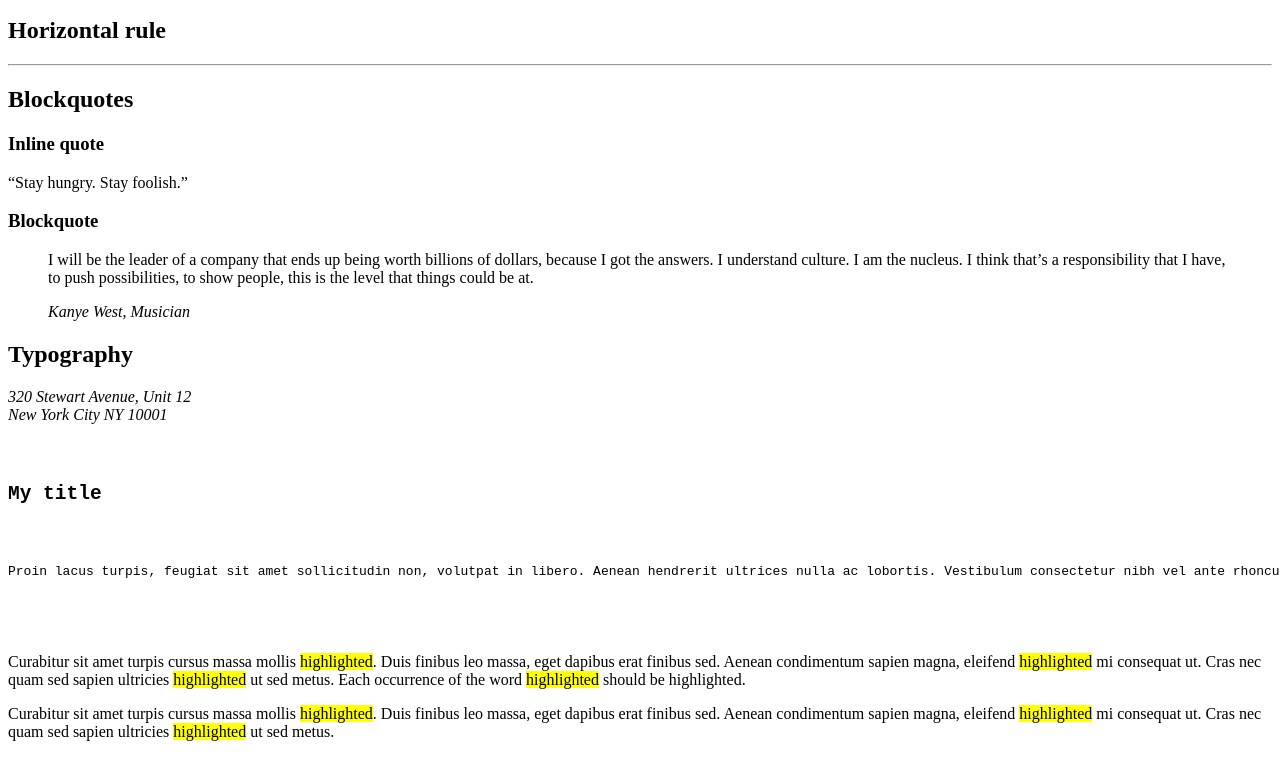
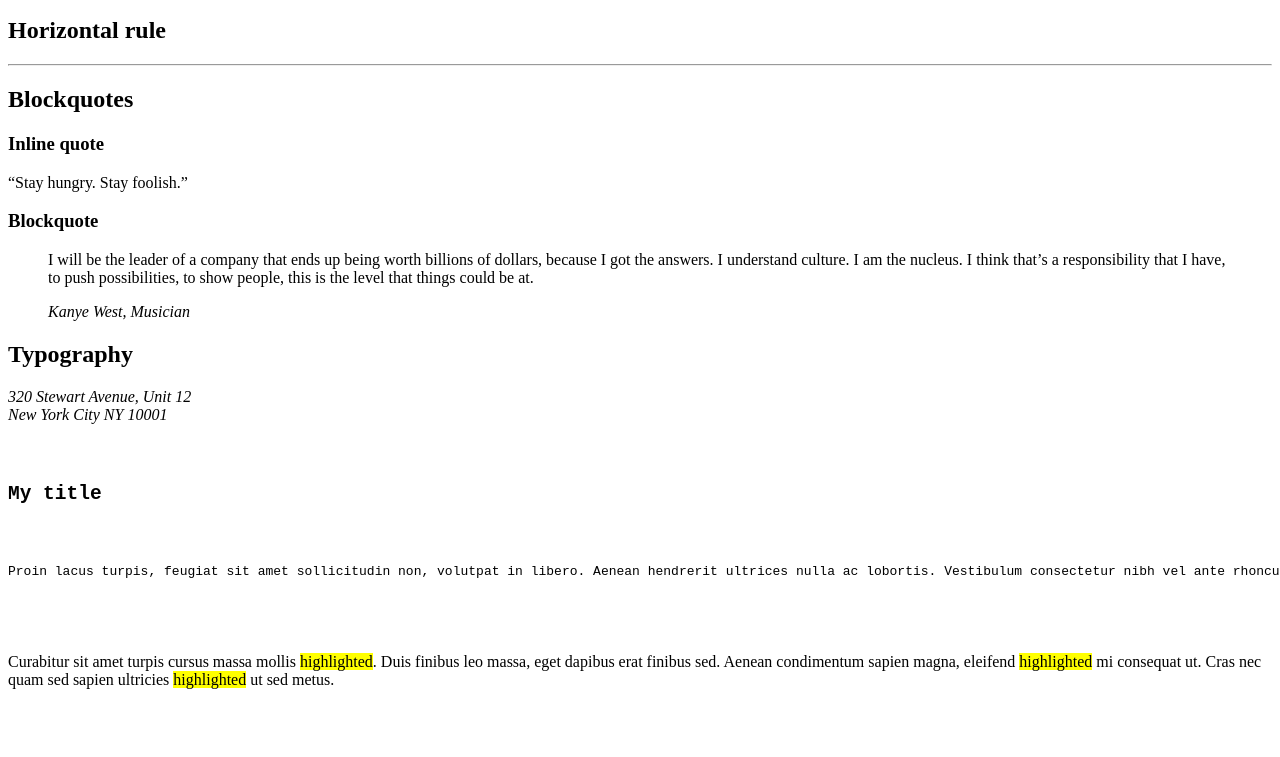
Before and after one commit to NACIMSAAFI/holbertonschool-web_front_end, a plain HTML site: page html_advanced/32-styleguide.html in a window 1280 px wide. Shown: the part 931-1688 px from the top of the page. After the commit the page ends 1636 px from the top, so only its background shows below. Drawn offline with Linux system fonts and the light colour scheme.

Commit message:
Add 32-styleguide.html

```diff
--- a/html_advanced/32-styleguide.html
+++ b/html_advanced/32-styleguide.html
@@ -1,12 +1,19 @@
 <!DOCTYPE html>
+
 <html lang="en" dir="ltr">
 
 <head>
+    <!-- Set character encoding for the document -->
     <meta charset="utf-8">
+    <!-- Viewport for responsive web design -->
     <meta name="viewport" content="width=device-width, initial-scale=1.0, viewport-fit=cover">
+    <!-- Document Title -->
     <title>Styleguide - Techium</title>
+    <!-- Meta Description -->
     <meta name="description" content="Techium is a digital agency">
+    <!-- Standard favicon -->
     <link rel="icon" type="image/x-icon" href="./favicon.ico">
+    <!-- Recommended favicon format -->
     <link rel="icon" type="image/png" href="./favicon.png">
 </head>
 
@@ -109,18 +116,17 @@
                     New York City NY 10001
 
                 </address>
+
             </div>
             <div>
                 <pre>
                     <code>
-     <h2>My title</h2>
-     <p>Proin lacus turpis, feugiat sit amet sollicitudin non, volutpat in libero. Aenean hendrerit ultrices nulla ac lobortis. Vestibulum consectetur nibh vel ante rhoncus faucibus.</p>
- </code>
+                        <h2>My title</h2>
+                        <p>Proin lacus turpis, feugiat sit amet sollicitudin non, volutpat in libero. Aenean hendrerit ultrices nulla ac lobortis. Vestibulum consectetur nibh vel ante rhoncus faucibus.</p>
+                    </code>
                 </pre>
             </div>
-            <div>
-                <p>Curabitur sit amet turpis cursus massa mollis <mark>highlighted</mark>. Duis finibus leo massa, eget dapibus erat finibus sed. Aenean condimentum sapien magna, eleifend <mark>highlighted</mark> mi consequat ut. Cras nec quam sed sapien ultricies <mark>highlighted</mark> ut sed metus. Each occurrence of the word <mark>highlighted</mark> should be highlighted.</p>
-            </div>
+
             <div>
                 <p>Curabitur sit amet turpis cursus massa mollis <mark>highlighted</mark>. Duis finibus leo massa, eget
                     dapibus erat
```
